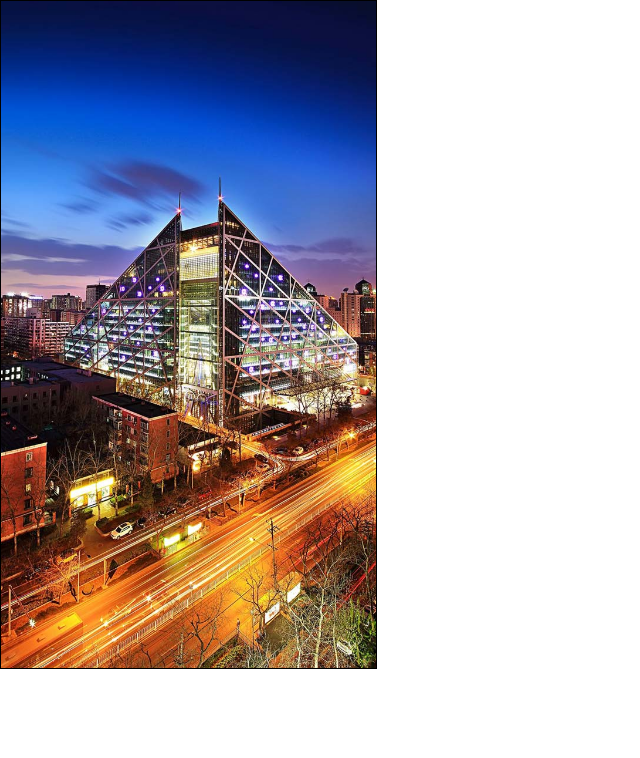
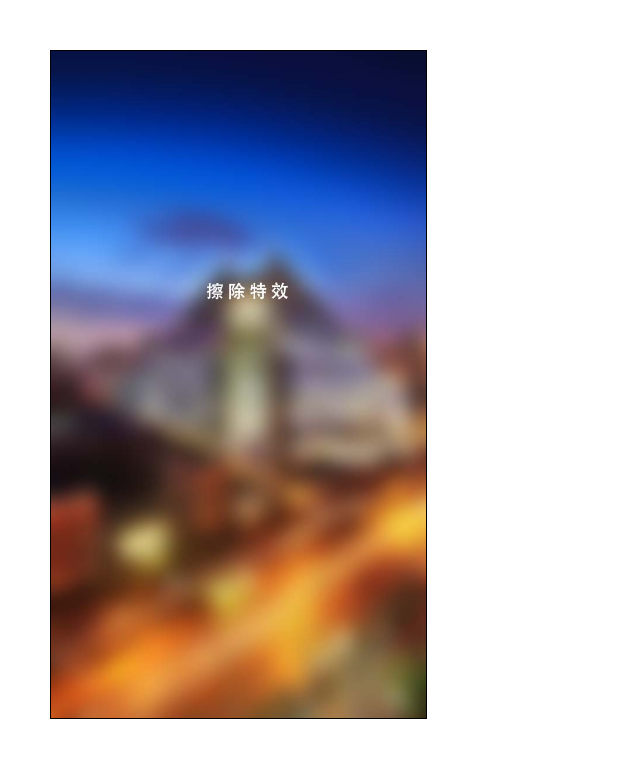
Before and after one commit to liuyinlong6/wipe, a website: page src/index.html in a window 1280 px wide. Shown: the whole page, without its empty margins (0-640 px from the left). Drawn offline with Linux system fonts and the light colour scheme.

Commit message:
修改定位偏移量

```diff
--- a/src/index.html
+++ b/src/index.html
@@ -18,11 +18,22 @@
 			border: 1px solid #000;
 			background: url(img/wipe1.jpg) center 0 no-repeat;
 			background-size: cover;
+			position: absolute;
+			top: 20px;
+			left: 50px;
+		}
+		#box{
+			position:relative;
+		}
+		#cas{
+			position: absolute;
+			top: 50px;
+			left: 50px;
 		}
 	</style>
 </head>
 <body>
-	<div>
+	<div id="box">
 		<canvas id="cas" width="375" height="667"></canvas>
 	</div>
 </body>
@@ -40,14 +51,14 @@
 	width:"375",//canvas宽
 	height:"667",//canvas高
 	radius:"10" , //涂抹笔的半径
-	percentage:60, //超出多少后显示底层图片
+	percentage:30, //超出多少后显示底层图片
 	callback:wipeCallback //用户自定义回调函数名称
 }
 var cas1 = new Wipe(wipeConfig);
 // console.log(cas01);
 function wipeCallback(percent){
 	if(percent>wipeCallback.percentage){
-		console.log("透明面积超过"+wipeConfig.percentage+",查看底图");
+		console.log("透明面积超过"+wipeConfig.percentage+"%,查看底图");
 	}
 }
 </script>
--- a/src/js/wipe.js
+++ b/src/js/wipe.js
@@ -1,138 +1,137 @@
 /*
-author: 3282579826@qq.com
-data: 2018-11-16
-
- */
+author: yas
+data：	2018-11-19
+email:
+*/
 function Wipe(obj){
 	this.conID = obj.id;
-	this.cas = document.getElementById(this.conID);
-	this.context = cas.getContext("2d");
-	this._w = obj.width;
-	this._h = obj.height;
-	this.coverType = obj.coverType; // 覆盖的是颜色还是图
-	// this.color = obj.color? "#666":obj.color;  // 覆盖的颜色
+	this.canvas = document.getElementById(this.conID);
+	this.context = this.canvas.getContext("2d");
+	this._w = this.canvas.width;
+	this._h = this.canvas.height;
+	this.coverType = obj.coverType;
 	this.color = obj.color || "#666";
-	this.imgUrl = obj.imgUrl;  // 覆盖图
-	this.backImgUrl = obj.backImgUrl;  // 背景图
-	this.radius = obj.radius;  // 涂抹的半径
-	this.posX = 0;
-	this.posY = 0;
-	this.isMouseDown = false;  // 表示鼠标的状态, 是否按下
+	this.imgUrl = obj.imgUrl;
+	this.backImgUrl = obj.backImgUrl;
+	this.radius = obj.radius;
+	this.moveX = 0;
+	this.moveY = 0;
+	this.isMouseDown = false;
 	this.callback = obj.callback;
-	this.transpercent = obj.transpercent;  // 用户定义的百分比
+	this.transpercent = obj.percentage;
 	this.drawMask();
-	this.addEvent();
+	this.drawMove();
 }
-// 生成画布上的遮罩, 默认为颜色#666
-Wipe.prototype.drawMask = function(){
-	if (this.coverType === "color") {
-		this.context.fillStyle = this.color;
-		this.context.fillRect(0,0,this._w,this._h);
-		this.context.globalCompositeOperation="destination-out";
-	}else if(this.coverType === "image"){
-		// 将imgUrl指定的图片填充画布
-		var img = new Image();
-		var that = this;
-		img.src = this.imgUrl;
-		img.onload = function(){
-			// 裁剪图片
-			that.context.drawImage(img,0,0,img.width,img.height,0,0,that._w,that._h);
-			that.context.globalCompositeOperation = "destination-out";
-		};
-	}
-};
-// drawT画点画线函数
-// 参数: 如果只传递两个参数, 函数功能画圆, x1,y1即圆的中心坐标.
-// 如果传递四个参数, 函数功能画线, x1,y1为起始坐标, x2,y2为结束坐标
-Wipe.prototype.drawT = function(x1,y1,x2,y2){
-	if (arguments.length===3) {
-		// 调用的是画点功能
+//drawT()画点和画线函数
+//参数：如果只有两个参数，函数功能画圆，x1,y1即圆的中心坐标
+//如果传递四个参数，函数功能画线，x1,y1为起始坐标，x2,y2为结束坐标
+Wipe.prototype.drawZio = function(x1,y1,x2,y2){
+	if(arguments.length === 2){
 		this.context.save();
 		this.context.beginPath();
 		this.context.arc(x1,y1,this.radius,0,2*Math.PI);
-		this.context.fillStyle = "red";
+		this.context.fillStyle = "rgba(255,0,0,255)";
 		this.context.fill();
 		this.context.restore();
-	}else if(arguments.length===4){
-		// 调用的是画线功能
+	}else if(arguments.length === 4){
 		this.context.save();
-		this.context.lineCap = "round";
 		this.context.beginPath();
-		this.context.moveTo(x1, y1);
+		this.context.moveTo(x1,y1);
 		this.context.lineTo(x2,y2);
 		this.context.lineWidth = this.radius*2;
+		this.context.lineCap = "round";
 		this.context.stroke();
 		this.context.restore();
 	}else{
 		return false;
 	}
-};
-// 清除画布
+}
+
+Wipe.prototype.drawMask = function(){
+	if(this.coverType === "color"){
+		this.context.fillStyle = this.color;
+		this.context.fillRect(0,0,this._w,this._h);
+		this.context.globalCompositeOperation = "destination-out";
+	}else if(this.coverType === "img" ){
+		var img = new Image();
+		var that = this;
+		img.src = this.imgUrl;
+		img.onload = function(){
+			that.context.drawImage(img,0,0,img.width,img.height,0,0,that._w,that._h);
+			that.context.globalCompositeOperation="destination-out";
+		}
+	}
+}
+
 Wipe.prototype.clearRect = function(){
 	this.context.clearRect(0,0,this._w,this._h);
-};
-// 获取透明点占整个画布的百分比
+}
+
 Wipe.prototype.getTransparencyPercent = function(){
 	var t = 0;
 	var imgData = this.context.getImageData(0,0,this._w,this._h);
-	for (var i = 0; i < imgData.data.length; i+=4) {
+	for(var i=0; i<imgData.data.length; i+=4){
 		var a = imgData.data[i+3];
-		if ( a === 0 ) {
+		if(a === 0){
 			t++;
 		}
 	}
-	this.percent = (t/(this._w*this._h))*100;
-	console.log("透明点的个数："+t);
-	console.log("占总面积"+Math.ceil(this.percent)+"%");
 
-	return this.percent.toFixed(2);  // 截取小数点两位3
-	// return Math.round(this.percent);
-};
-Wipe.prototype.addEvent = function(){
+	this.percent = (t / (this._w*this._h))*100;
+	console.log("透明点的个数：" + t);
+	console.log("占总面积" + Math.ceil(this.percent) + "%");
+	return Math.round(this.percent);
+}
+
+
+Wipe.prototype.drawMove = function(){
 	this.device = (/android|webos|iPhone|ipad|ipod|blackberry|iemobile|opera mini/i.test(navigator.userAgent.toLowerCase()));
-	var clickEvtName = this.device ? "touchstart" : "mousedown";
-	var moveEvtName = this.device ? "touchmove" : "mousemove";
-	var endEvtName = this.device ? "touchend" : "mouseup";
+	console.log(this.device);
+	var down = this.device?"touchstart":"mousedown";
+	var move = this.device?"touchmove":"mousemove";
+	var up = this.device?"touchend":"mouseup";
+	var	allTop = this.canvas.offsetTop;
+	var allLeft = this.canvas.offsetLeft;
+	var scrollTop;
+	var scrollLeft;
+	var tobj = this.canvas;
+	while(tobj = tobj.offsetParent){
+		allTop += tobj.offsetTop;
+		allLeft += tobj.offsetLeft;
+	}
+	var that = this;
+	this.canvas.addEventListener(down,function(evt){
+		var event = evt || window.event;
+		scrollTop = document.documentElement.scrollTop || document.body.scrollTop;
+		scrollLeft = document.documentElement.scrollLeft || document.body.scrollLeft;
+		that.moveX = that.device?event.touches[0].clientX - allLeft + scrollLeft :event.clientX - allLeft + scrollLeft;
+		that.moveY = that.device?event.touches[0].clientY - allTop + scrollTop :event.clientY - allTop + scrollTop;
+		that.drawZio(that.moveX,that.moveY);
+		that.isMouseDown = true;
+	},false);
 
-	var that = this;
-	this.cas.addEventListener(clickEvtName,function(evt){
-		that.isMouseDown = true;
-
-		var event = evt || window.event;
-		// 获取鼠标在视口的坐标, 传递参数到drawPoint
-		scrollTop=document.documentElement.scrollTop||document.body.scrollTop;
-		scrollLeft=document.documentElement.scrollLeft||document.body.scrollLeft;
-		that.posX = that.device ? event.touches[0].clientX+scrollLeft : event.clientX+scrollLeft;
-		that.posY = that.device ? event.touches[0].clientY+scrollTop : event.clientY+scrollTop;
-
-		that.drawT(that.posX,that.posY);
-	},false);
-	this.cas.addEventListener(moveEvtName,function(evt){
-		// 判断, 当isMouseDown为true时, 才执行下面的操作
-		if ( !that.isMouseDown) {
+	this.canvas.addEventListener(move,function(evt){
+		if(!that.isMouseDown){
 			return false;
 		}else{
 			var event = evt || window.event;
 			event.preventDefault();
-			// 获取鼠标在视口的坐标, 传递参数到drawPoint
-			var x2 = that.device ? event.touches[0].clientX+scrollLeft : event.clientX+scrollLeft;
-			var y2 = that.device ? event.touches[0].clientY+scrollTop : event.clientY+scrollTop;
-			that.drawT(that.posX,that.posY,x2,y2);
-			// 每次的结束点变成下一次画线的开始点
-			that.posX = x2;
-			that.posY = y2;
+			scrollTop = document.documentElement.scrollTop || document.body.scrollTop;
+			scrollLeft = document.documentElement.scrollLeft || document.body.scrollLeft;
+			var x2 = that.device?event.touches[0].clientX - allLeft + scrollLeft :event.clientX - allLeft + scrollLeft;
+			var y2 = that.device?event.touches[0].clientY - allTop + scrollTop :event.clientY - allTop + scrollTop;
+			that.drawZio(that.moveX,that.moveY,x2,y2);
+			that.moveX = x2;
+			that.moveY = y2;
 		}
 	},false);
-	this.cas.addEventListener(endEvtName,function(){
-		//还原isMouseDown 为false
+
+	this.canvas.addEventListener(up,function(){
 		that.isMouseDown = false;
-		console.log(that.transpercent);
 		var percent = that.getTransparencyPercent();
-		// 调用同名的全局函数
-		that.callback.call(null,percent);
-		// 当透明面积超过用户指定的透明面积
-		if(percent>that.transpercent) {
+		that.callback.call(null,percent);	//等同于null
+		if(percent > that.transpercent){
 			that.clearRect();
 		}
 	},false);
-};
+}
```
